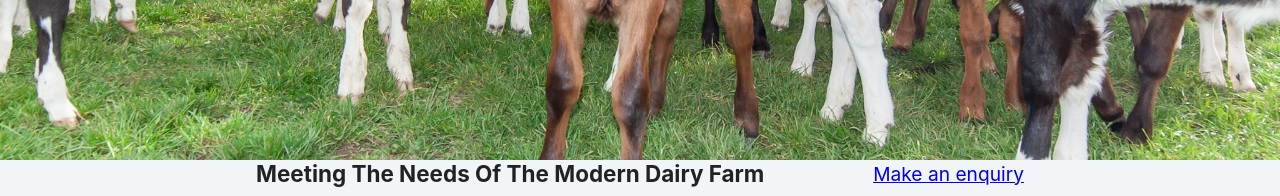
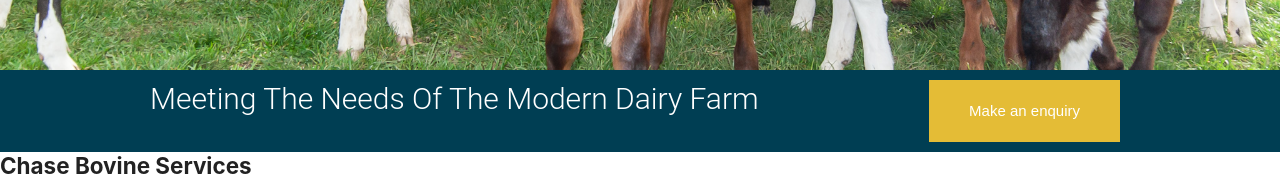
Before and after one commit to Raggii/Website-Test, a React (Create React App) app in the folder myapp/: page / in a window 1280 px wide. Shown: the part 820-1016 px from the top of the page. Built offline with nearby package versions, Linux system fonts and the light colour scheme.

Commit message:
Header CSS adjustments
- Header background appears to be much more similar now with these changes...
- Added CSS to the header_text element and link button.

```diff
--- a/myapp/src/routes/home.js
+++ b/myapp/src/routes/home.js
@@ -11,10 +11,14 @@ const Home = () => {
   return (
     <>
       <header className={styles.header}>
-        <div className={styles.cow_header}></div>
+        <div className={styles.cow_header} />
         <section className={styles.text_header}>
-          <h3>Meeting the Needs of the Modern Dairy Farm</h3>
-          <Link to="/contact">Make an enquiry</Link>
+          <div>
+            <h3>Meeting the Needs of the Modern Dairy Farm</h3>
+            <div>
+              <Link to="/contact">Make an enquiry</Link>
+            </div>
+          </div>
         </section>
       </header>
       <main className={styles.main}>
--- a/myapp/src/styles/home.module.css
+++ b/myapp/src/styles/home.module.css
@@ -8,14 +8,55 @@ main {
   background-image: url("./../assets/MG_7755.jpg");
   background-position: center center;
   background-size: cover;
-  height: 80vh;
+  min-height: 550px;
+  height: 60vh;
   width: 100%;
 }
 
 .text_header {
+  background-color: #003e53;
+  padding: 0 20px;
+  margin: 0;
+}
+
+.text_header div {
   display: flex;
   justify-content: space-between;
-  padding: 0 20%;
+  margin-left: auto;
+  margin-right: auto;
+  max-width: 980px;
+}
+
+.text_header div h3 {
+  padding-top: 10px;
+  text-align: left;
+  color: #ffffff;
+  width: 64.388%;
+  font-family: "Roboto", Sans-serif;
+  font-size: 30px;
+  font-weight: 300;
+  margin: 0;
+}
+
+.text_header div div {
+  margin-right: 0;
+  padding: 10px;
+}
+
+.text_header div div a {
+  font-size: 15px;
+  font-family: "Playfair Display", Sans-serif;
+  font-weight: 500;
+  transition: all 0.3s;
+  background-color: #e4bc36;
+  padding: 20px 40px;
+  text-decoration: none;
+  align-self: center;
+  color: white;
+}
+
+.text_header div div a:hover {
+  background-color: #d88929;
 }
 
 .testimonialsImages {
```
